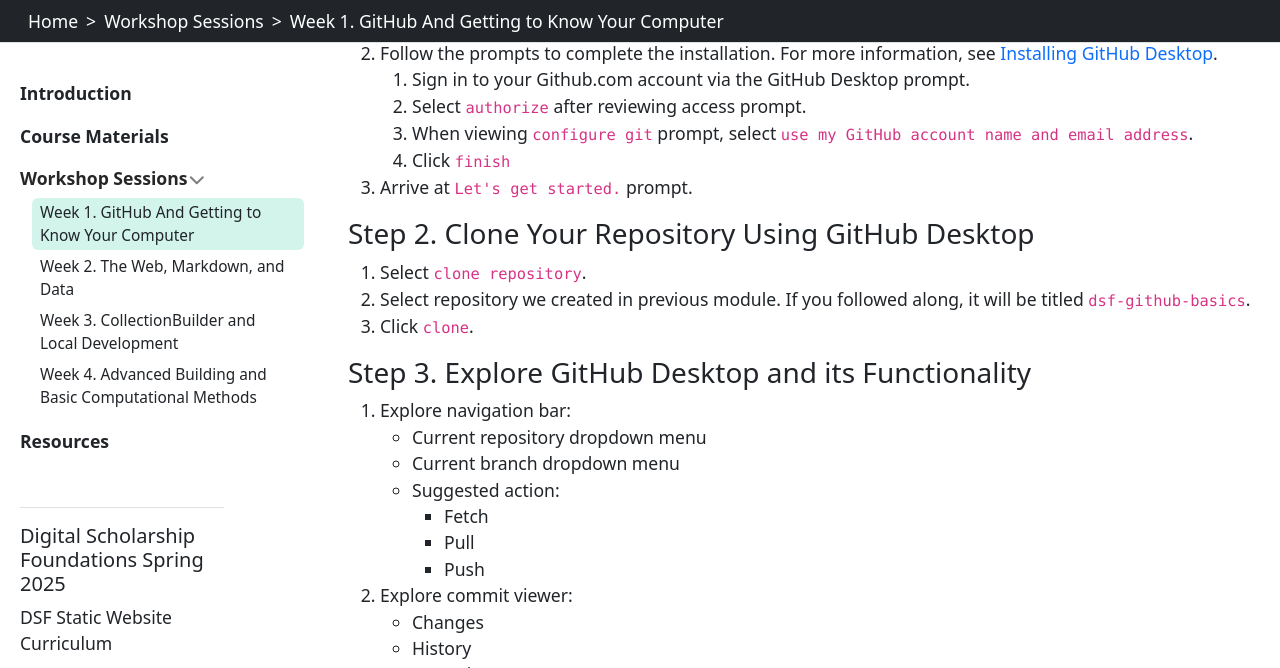
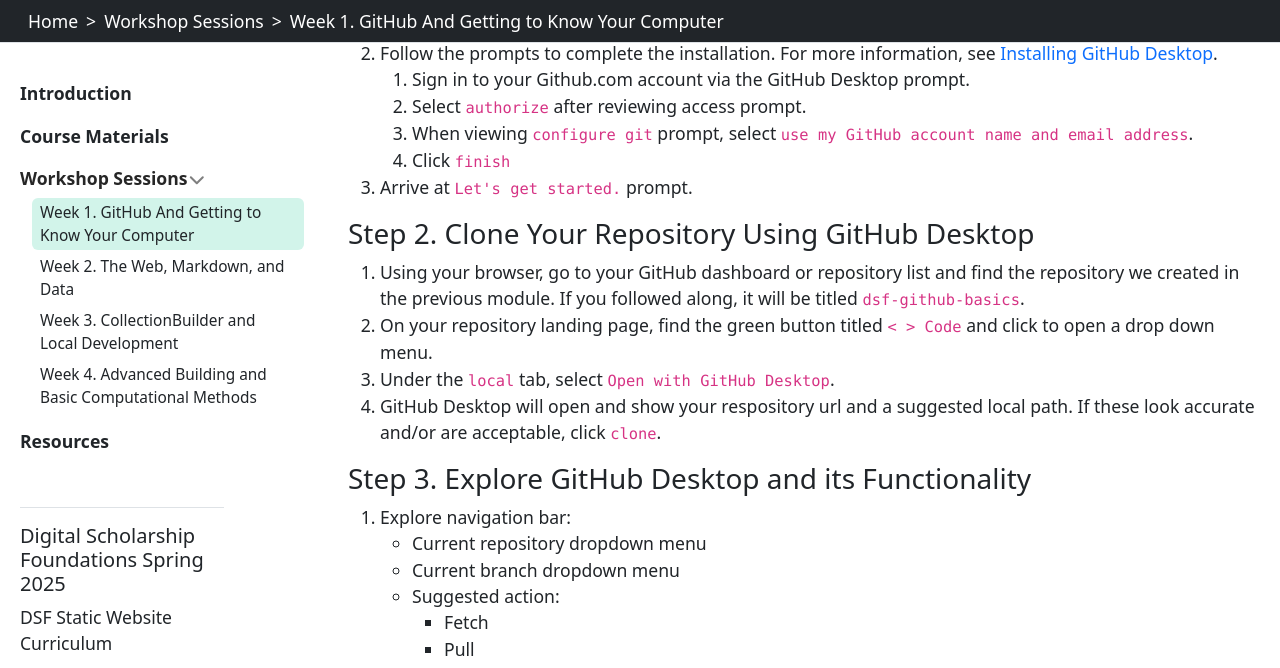
Before and after one commit to PULdischo/dsf-spring-2025, a Jekyll site: the page built from content/sessions/week-1.md, in a window 1280 px wide and 900 px high, scrolled down 3693 px, cut to the strip 0-668 px from the top of the window. Built offline with Jekyll 4.4.1, drawn with Linux system fonts in a browser that asks for light colours.

Commit message:
adds instruction to week 1

```diff
--- a/content/sessions/week-1.md
+++ b/content/sessions/week-1.md
@@ -128,9 +128,10 @@ While GitHub's interface allows for editing, developing, and launching a website
 
 ### Step 2. Clone Your Repository Using GitHub Desktop
 
-1. Select `clone repository`.
-2. Select repository we created in previous module. If you followed along, it will be titled `dsf-github-basics`.
-3. Click `clone`.
+1. Using your browser, go to your GitHub dashboard or repository list and find the repository we created in the previous module. If you followed along, it will be titled `dsf-github-basics`.
+2. On your repository landing page, find the green button titled `< > Code` and click to open a drop down menu.
+3. Under the `local` tab, select `Open with GitHub Desktop`.
+4. GitHub Desktop will open and show your respository url and a suggested local path. If these look accurate and/or are acceptable, click `clone`.
 
 ### Step 3. Explore GitHub Desktop and its Functionality
 
```
Also changed, not shown: content/sessions/week-2.md (+1 -1 lines).
